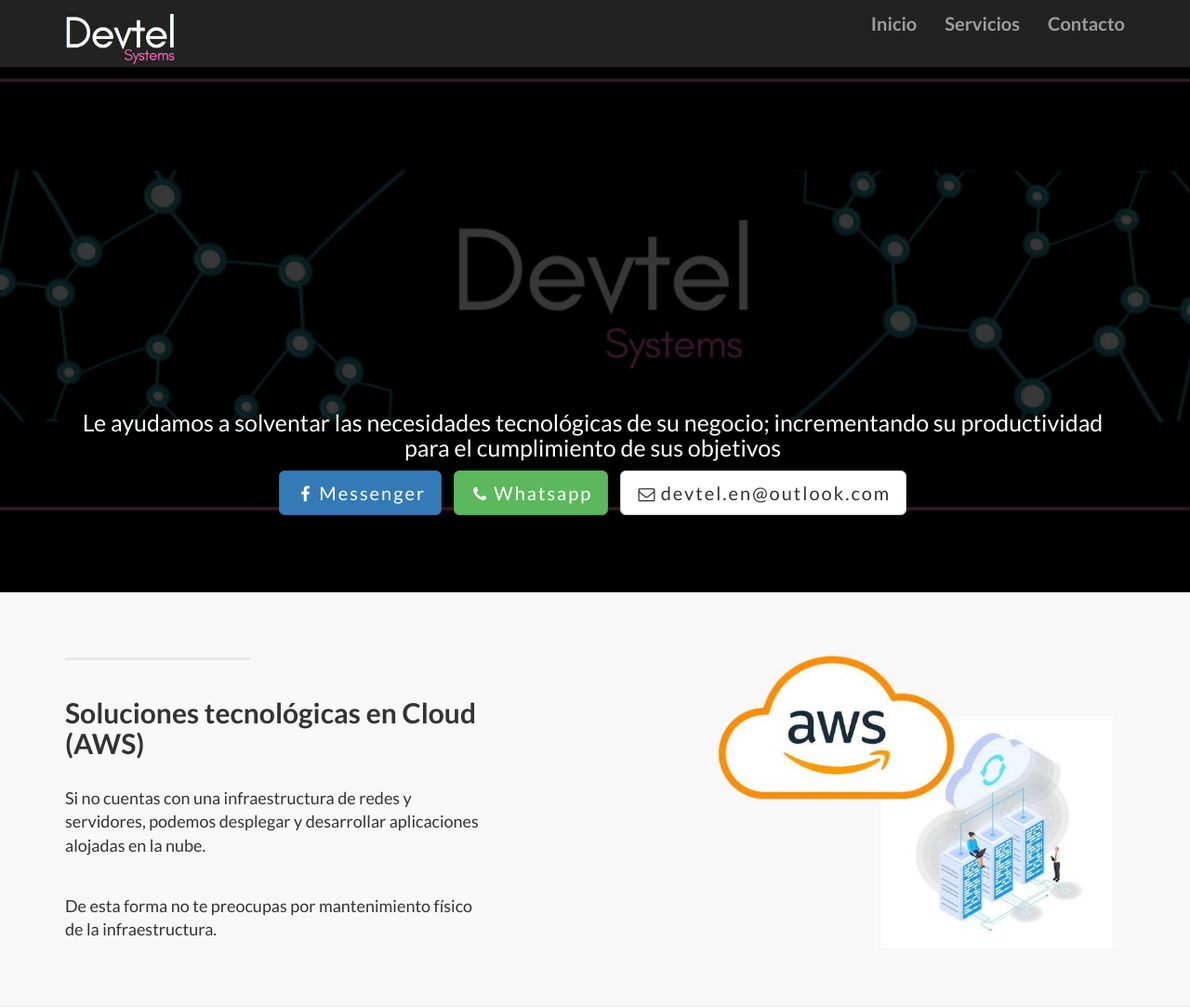
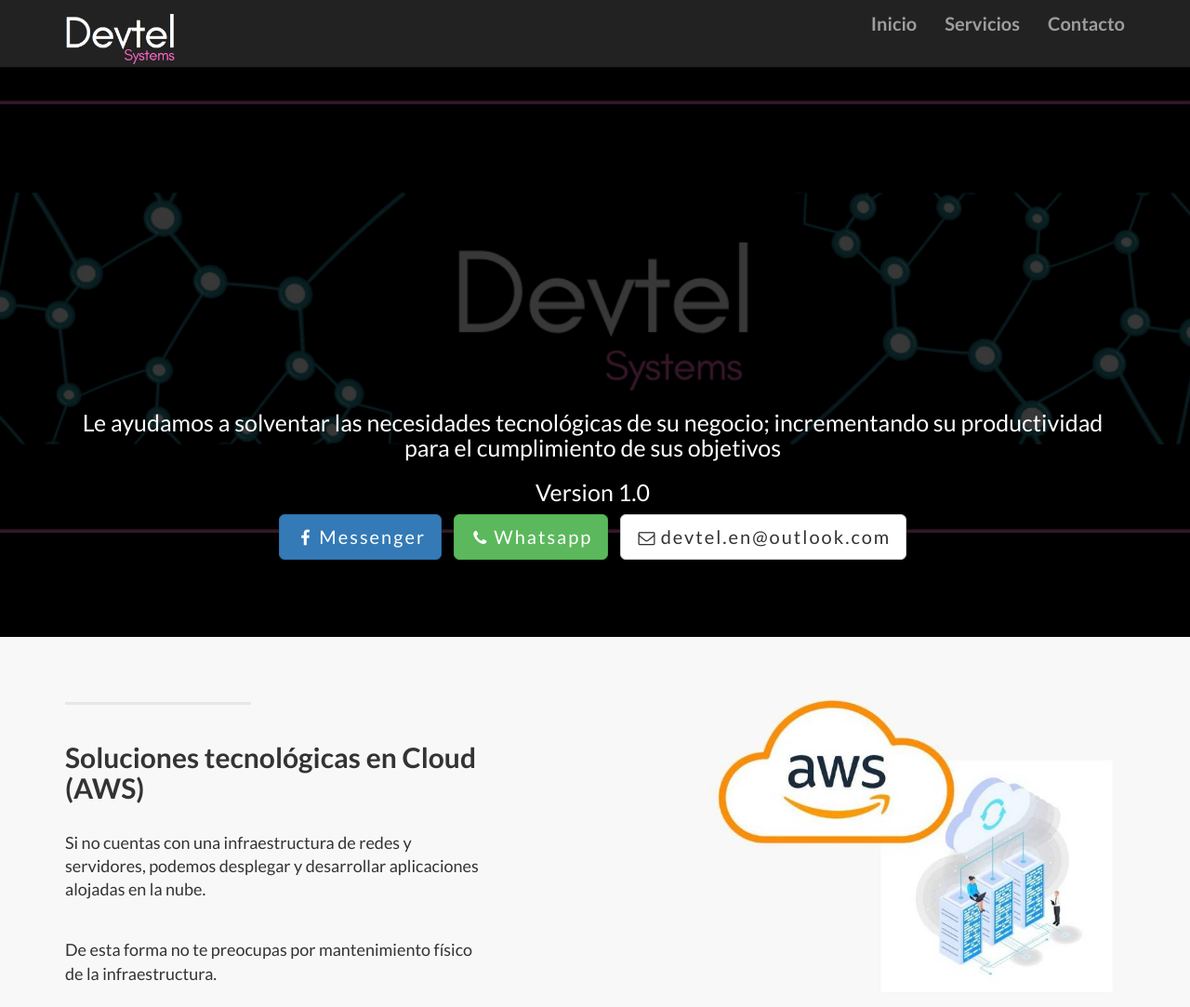
Before and after one commit to andyx-dm/ci-cd-awspub, a plain HTML site: page landing-page/index.html in a window 1280 px wide. Shown: the top 1083 px of the page at 93% size. Drawn offline with Linux system fonts and the light colour scheme.

Commit message:
subiendo v1.0

```diff
--- a/landing-page/index.html
+++ b/landing-page/index.html
@@ -80,6 +80,8 @@
 
                         <ul class="list-inline intro-social-buttons">
                             <h3>Le ayudamos a solventar las necesidades tecnológicas de su negocio; incrementando su productividad para el cumplimiento de sus objetivos  </h3>
+                            <h3>Version 1.0  </h3>
+
                             <li>
                                 <a href="https://m.me/116778458004487" target="_blank" class="btn btn-primary btn-lg"><i class="fa fa-facebook fa-fw"></i> <span class="network-name">Messenger</span></a>
                             </li>
```
